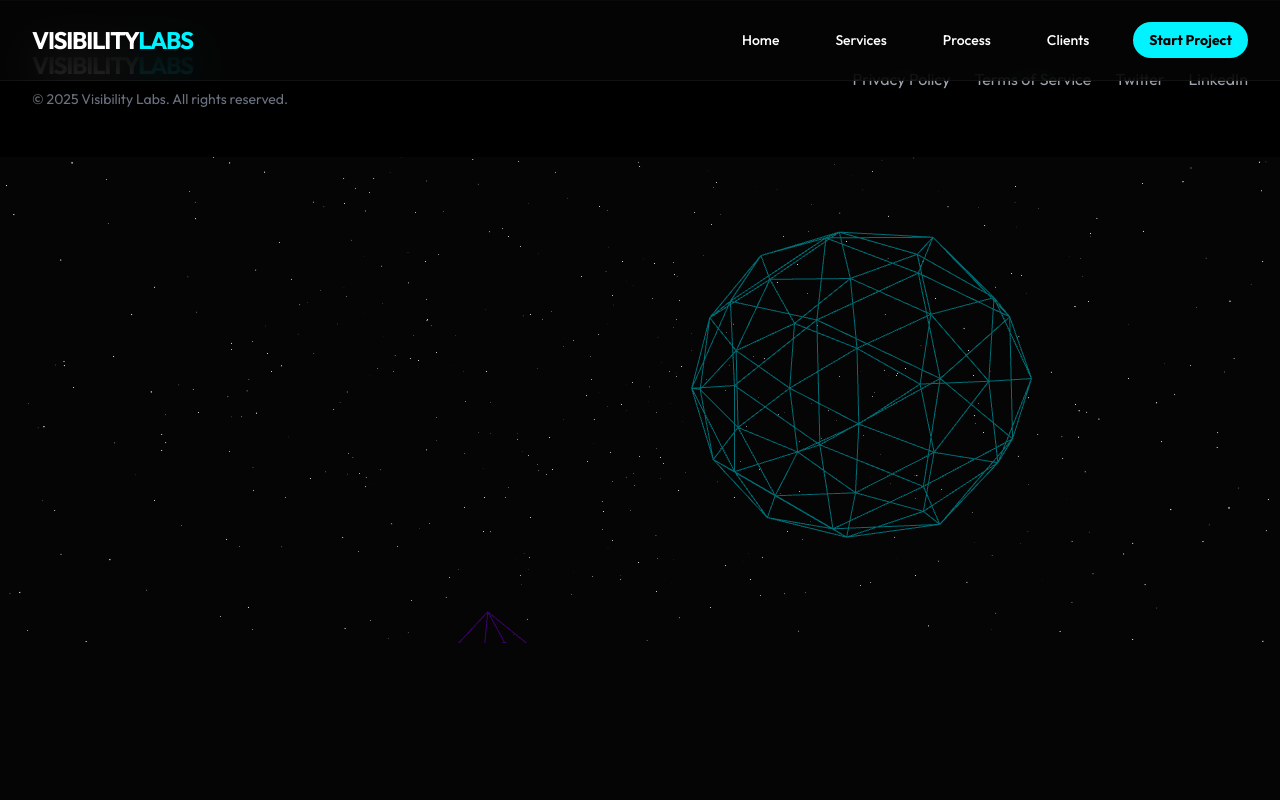
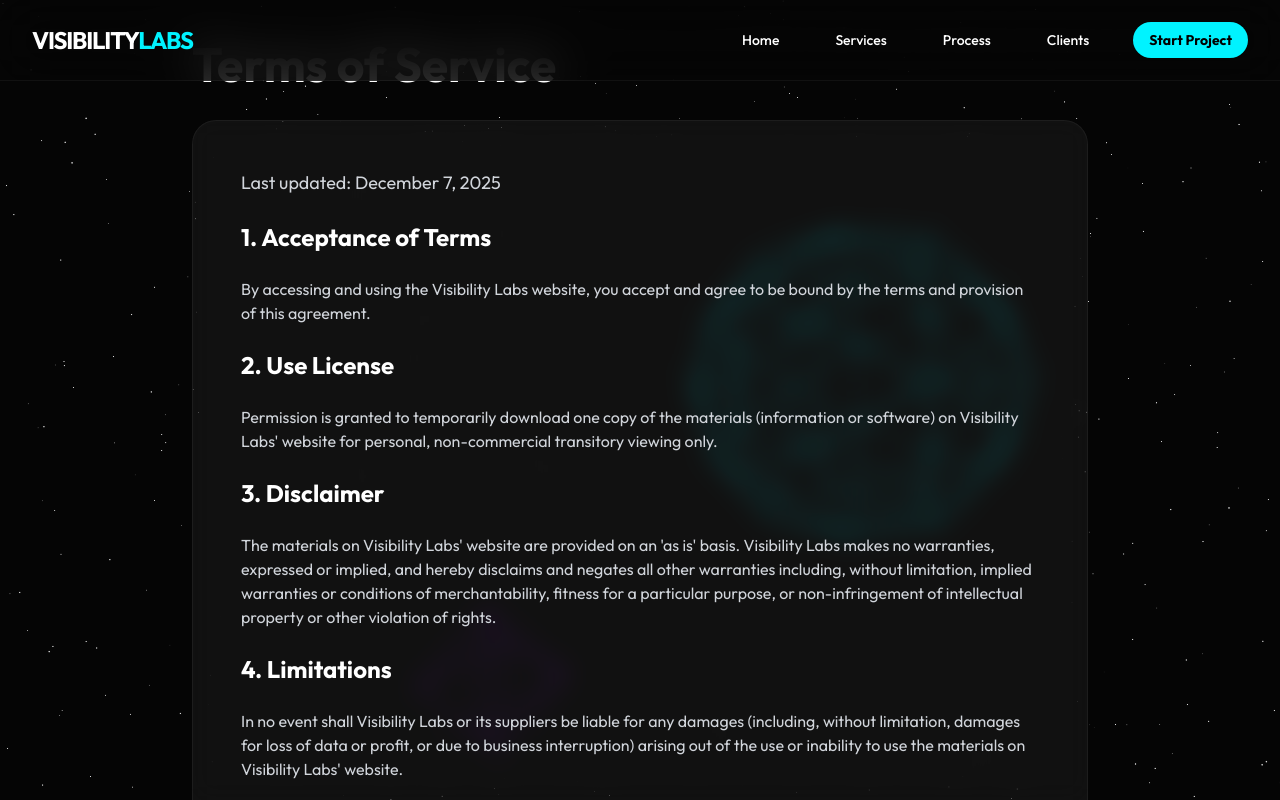
Before and after one commit to rocks18/VisibilityLanding2, a React (Vite) app: page /terms in a window 1280 px wide. Built offline with nearby package versions, Linux system fonts and the light colour scheme.

Commit message:
inital commit

```diff
--- a/src/App.jsx
+++ b/src/App.jsx
@@ -5,6 +5,7 @@
 import Footer from './components/Footer'
 import Home from './pages/Home'
 import PrivacyPolicy from './pages/PrivacyPolicy'
+import TermsOfService from './pages/TermsOfService'
 
 function App() {
     return (
@@ -20,6 +21,7 @@
                                 <Routes>
                                     <Route path="/" element={<Home />} />
                                     <Route path="/privacy" element={<PrivacyPolicy />} />
+                                    <Route path="/terms" element={<TermsOfService />} />
                                 </Routes>
                                 <Footer />
                             </BrowserRouter>
--- a/src/components/Experience.jsx
+++ b/src/components/Experience.jsx
@@ -66,7 +66,7 @@
 
 export default function Experience({ children }) {
     return (
-        <ScrollControls pages={5} damping={0.3}>
+        <ScrollControls pages={8} damping={0.3}>
             <Scene />
             <Scroll html style={{ width: '100%' }}>
                 {children}
--- a/src/components/Footer.jsx
+++ b/src/components/Footer.jsx
@@ -11,7 +11,7 @@
                     </div>
                     <div className="flex space-x-6">
                         <Link to="/privacy" className="text-gray-400 hover:text-white transition-colors">Privacy Policy</Link>
-                        <a href="#" className="text-gray-400 hover:text-white transition-colors">Terms of Service</a>
+                        <Link to="/terms" className="text-gray-400 hover:text-white transition-colors">Terms of Service</Link>
                         <a href="#" className="text-gray-400 hover:text-white transition-colors">Twitter</a>
                         <a href="#" className="text-gray-400 hover:text-white transition-colors">LinkedIn</a>
                     </div>
--- /dev/null
+++ b/src/pages/TermsOfService.jsx
@@ -0,0 +1,30 @@
+import Section from '../components/Section'
+
+export default function TermsOfService() {
+    return (
+        <Section className="pt-32 pb-24">
+            <div className="max-w-4xl mx-auto">
+                <h1 className="text-4xl md:text-5xl font-bold mb-8">Terms of Service</h1>
+
+                <div className="glass p-8 md:p-12 rounded-3xl space-y-6 text-gray-300">
+                    <p className="text-lg">Last updated: December 7, 2025</p>
+
+                    <h2 className="text-2xl font-bold text-white mt-8">1. Acceptance of Terms</h2>
+                    <p>By accessing and using the Visibility Labs website, you accept and agree to be bound by the terms and provision of this agreement.</p>
+
+                    <h2 className="text-2xl font-bold text-white mt-8">2. Use License</h2>
+                    <p>Permission is granted to temporarily download one copy of the materials (information or software) on Visibility Labs' website for personal, non-commercial transitory viewing only.</p>
+
+                    <h2 className="text-2xl font-bold text-white mt-8">3. Disclaimer</h2>
+                    <p>The materials on Visibility Labs' website are provided on an 'as is' basis. Visibility Labs makes no warranties, expressed or implied, and hereby disclaims and negates all other warranties including, without limitation, implied warranties or conditions of merchantability, fitness for a particular purpose, or non-infringement of intellectual property or other violation of rights.</p>
+
+                    <h2 className="text-2xl font-bold text-white mt-8">4. Limitations</h2>
+                    <p>In no event shall Visibility Labs or its suppliers be liable for any damages (including, without limitation, damages for loss of data or profit, or due to business interruption) arising out of the use or inability to use the materials on Visibility Labs' website.</p>
+
+                    <h2 className="text-2xl font-bold text-white mt-8">5. Governing Law</h2>
+                    <p>These terms and conditions are governed by and construed in accordance with the laws of the State of California and you irrevocably submit to the exclusive jurisdiction of the courts in that State or location.</p>
+                </div>
+            </div>
+        </Section>
+    )
+}
```
